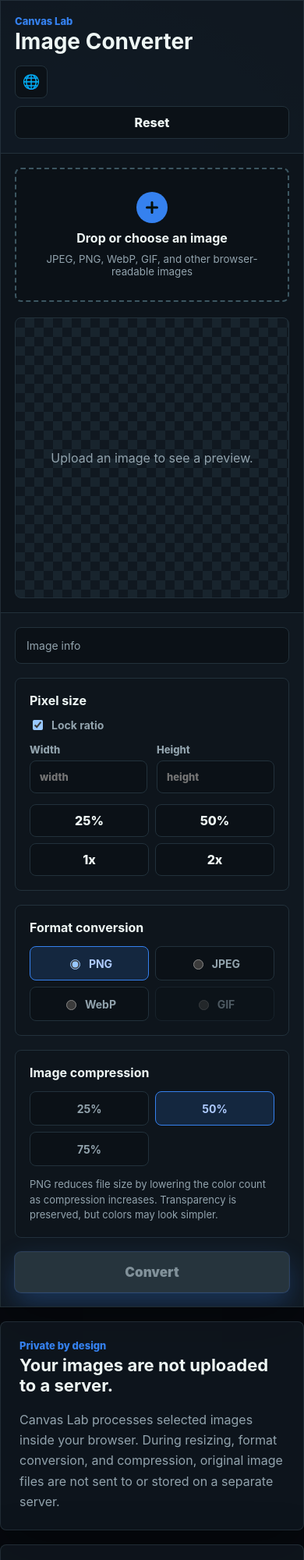
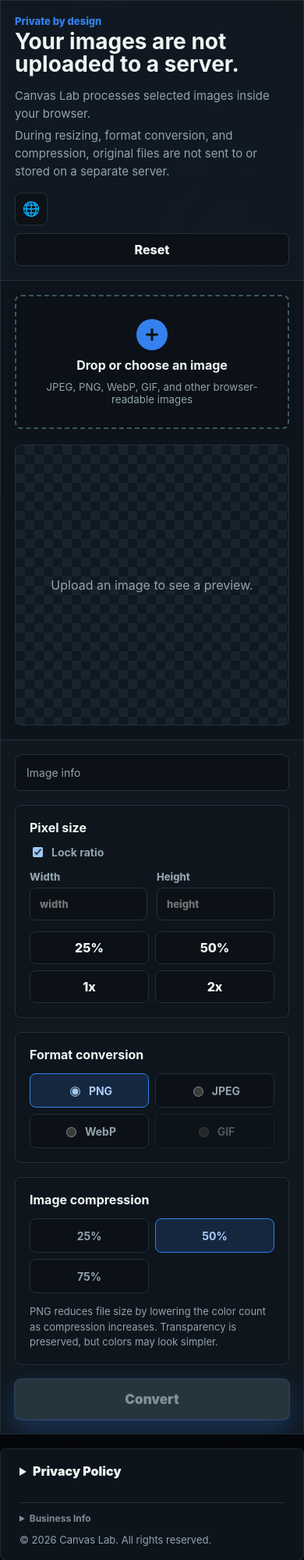
Before and after one commit to genieCS/canvas-lab, a website: page index.html in a window 390 px wide. Shown: the top 2000 px of the page at 78% size. Drawn offline with Linux system fonts and the light colour scheme.

Commit message:
보안 문구 상단으로 옮기기

```diff
--- a/app.js
+++ b/app.js
@@ -67,8 +67,8 @@
     trustAria: "보안 및 개인정보 안내",
     trustEyebrow: "Private by design",
     trustTitle: "이미지는 서버로 업로드되지 않습니다.",
-    trustCopy:
-      "Canvas Lab은 선택한 이미지를 사용자의 브라우저 안에서 처리합니다. 리사이즈, 포맷 변환, 압축 과정에서 원본 이미지 파일을 별도 서버로 전송하거나 저장하지 않습니다.",
+    trustCopyLine1: "Canvas Lab은 선택한 이미지를 사용자의 브라우저 안에서 처리합니다.",
+    trustCopyLine2: "리사이즈, 포맷 변환, 압축 과정에서 원본 이미지 파일을 별도 서버로 전송하거나 저장하지 않습니다.",
     privacyTitle: "개인정보 처리방침",
     privacyLocal:
       "Canvas Lab은 이미지 변환 기능 제공을 위해 사용자가 선택한 이미지 파일을 서버로 업로드하거나 저장하지 않습니다. 이미지 처리는 브라우저 내에서 수행됩니다.",
@@ -128,8 +128,8 @@
     trustAria: "Security and privacy notice",
     trustEyebrow: "Private by design",
     trustTitle: "Your images are not uploaded to a server.",
-    trustCopy:
-      "Canvas Lab processes selected images inside your browser. During resizing, format conversion, and compression, original image files are not sent to or stored on a separate server.",
+    trustCopyLine1: "Canvas Lab processes selected images inside your browser.",
+    trustCopyLine2: "During resizing, format conversion, and compression, original files are not sent to or stored on a separate server.",
     privacyTitle: "Privacy Policy",
     privacyLocal:
       "Canvas Lab does not upload or store image files selected by users for image conversion. Image processing happens locally in the browser.",
@@ -189,8 +189,8 @@
     trustAria: "セキュリティとプライバシーの案内",
     trustEyebrow: "Private by design",
     trustTitle: "画像はサーバーにアップロードされません。",
-    trustCopy:
-      "Canvas Labは選択した画像をユーザーのブラウザ内で処理します。リサイズ、形式変換、圧縮の過程で元画像ファイルを別サーバーへ送信または保存しません。",
+    trustCopyLine1: "Canvas Labは選択した画像をユーザーのブラウザ内で処理します。",
+    trustCopyLine2: "リサイズ、形式変換、圧縮の過程で元画像ファイルを別サーバーへ送信または保存しません。",
     privacyTitle: "プライバシーポリシー",
     privacyLocal:
       "Canvas Labは画像変換機能の提供にあたり、ユーザーが選択した画像ファイルをサーバーへアップロードまたは保存しません。画像処理はブラウザ内で行われます。",
@@ -249,7 +249,8 @@
     trustAria: "安全与隐私说明",
     trustEyebrow: "Private by design",
     trustTitle: "图像不会上传到服务器。",
-    trustCopy: "Canvas Lab 会在用户的浏览器中处理所选图像。调整尺寸、格式转换和压缩过程中，原始图像文件不会发送到或存储在单独服务器上。",
+    trustCopyLine1: "Canvas Lab 会在用户的浏览器中处理所选图像。",
+    trustCopyLine2: "调整尺寸、格式转换和压缩过程中，原始图像文件不会发送到或存储在单独服务器上。",
     privacyTitle: "隐私政策",
     privacyLocal: "Canvas Lab 不会为了图像转换功能上传或存储用户选择的图像文件。图像处理在浏览器内完成。",
     privacyAds: "本网站可能使用 Google AdSense。Google 及其合作伙伴可能会使用 Cookie、IP 地址、设备标识符等信息进行广告投放和衡量。",
@@ -306,8 +307,8 @@
     trustAria: "Notice de sécurité et de confidentialité",
     trustEyebrow: "Private by design",
     trustTitle: "Vos images ne sont pas téléversées sur un serveur.",
-    trustCopy:
-      "Canvas Lab traite les images sélectionnées dans votre navigateur. Lors du redimensionnement, de la conversion et de la compression, les fichiers originaux ne sont pas envoyés ni stockés sur un serveur séparé.",
+    trustCopyLine1: "Canvas Lab traite les images sélectionnées dans votre navigateur.",
+    trustCopyLine2: "Lors du redimensionnement, de la conversion et de la compression, les fichiers originaux ne sont ni envoyés ni stockés sur un serveur séparé.",
     privacyTitle: "Politique de confidentialité",
     privacyLocal:
       "Canvas Lab ne téléverse ni ne stocke les images sélectionnées par les utilisateurs pour la conversion. Le traitement des images s’effectue localement dans le navigateur.",
@@ -366,8 +367,8 @@
     trustAria: "Aviso de seguridad y privacidad",
     trustEyebrow: "Private by design",
     trustTitle: "Tus imágenes no se suben a un servidor.",
-    trustCopy:
-      "Canvas Lab procesa las imágenes seleccionadas dentro de tu navegador. Durante el cambio de tamaño, la conversión y la compresión, los archivos originales no se envían ni se almacenan en un servidor separado.",
+    trustCopyLine1: "Canvas Lab procesa las imágenes seleccionadas dentro de tu navegador.",
+    trustCopyLine2: "Durante el cambio de tamaño, la conversión y la compresión, los archivos originales no se envían ni se almacenan en un servidor separado.",
     privacyTitle: "Política de privacidad",
     privacyLocal:
       "Canvas Lab no sube ni almacena las imágenes seleccionadas por los usuarios para la conversión. El procesamiento se realiza localmente en el navegador.",
@@ -426,8 +427,8 @@
     trustAria: "Sicherheits- und Datenschutzhinweis",
     trustEyebrow: "Private by design",
     trustTitle: "Ihre Bilder werden nicht auf einen Server hochgeladen.",
-    trustCopy:
-      "Canvas Lab verarbeitet ausgewählte Bilder direkt im Browser. Beim Ändern der Größe, Konvertieren und Komprimieren werden Originaldateien nicht an einen separaten Server gesendet oder dort gespeichert.",
+    trustCopyLine1: "Canvas Lab verarbeitet ausgewählte Bilder direkt im Browser.",
+    trustCopyLine2: "Beim Ändern der Größe, Konvertieren und Komprimieren werden Originaldateien nicht an einen separaten Server gesendet oder dort gespeichert.",
     privacyTitle: "Datenschutzerklärung",
     privacyLocal:
       "Canvas Lab lädt oder speichert keine von Nutzern ausgewählten Bilddateien für die Konvertierung. Die Bildverarbeitung erfolgt lokal im Browser.",
--- a/index.html
+++ b/index.html
@@ -63,9 +63,13 @@
     <main class="app-shell">
       <section class="workspace" aria-label="이미지 변환 도구" data-i18n-attr="aria-label:appAria">
         <div class="topbar">
-          <div>
-            <p class="eyebrow">Canvas Lab</p>
-            <h1 data-i18n="title">이미지 변환기</h1>
+          <div class="hero-message">
+            <p class="eyebrow" data-i18n="trustEyebrow">Private by design</p>
+            <h1 data-i18n="trustTitle">이미지는 서버로 업로드되지 않습니다.</h1>
+            <p class="topbar-copy">
+              <span data-i18n="trustCopyLine1">Canvas Lab은 선택한 이미지를 사용자의 브라우저 안에서 처리합니다.</span>
+              <span data-i18n="trustCopyLine2">리사이즈, 포맷 변환, 압축 과정에서 원본 이미지 파일을 별도 서버로 전송하거나 저장하지 않습니다.</span>
+            </p>
           </div>
           <div class="topbar-actions">
             <div class="language-picker" id="languagePicker">
@@ -196,16 +200,6 @@
         </div>
       </section>
 
-      <section class="trust-section" aria-label="보안 및 개인정보 안내" data-i18n-attr="aria-label:trustAria">
-        <div>
-          <p class="eyebrow" data-i18n="trustEyebrow">Private by design</p>
-          <h2 data-i18n="trustTitle">이미지는 서버로 업로드되지 않습니다.</h2>
-        </div>
-        <p data-i18n="trustCopy">
-          Canvas Lab은 선택한 이미지를 사용자의 브라우저 안에서 처리합니다. 리사이즈, 포맷 변환, 압축 과정에서 원본 이미지 파일을 별도 서버로 전송하거나 저장하지 않습니다.
-        </p>
-      </section>
-
       <footer class="site-footer">
         <details class="policy-panel" id="privacy">
           <summary data-i18n="privacyTitle">개인정보 처리방침</summary>
--- a/styles.css
+++ b/styles.css
@@ -56,30 +56,12 @@
   overflow: hidden;
 }
 
-.trust-section,
 .site-footer {
   margin-top: 18px;
   border: 1px solid rgba(98, 123, 134, 0.24);
   border-radius: 8px;
   background: rgba(16, 24, 32, 0.78);
   box-shadow: var(--shadow);
-}
-
-.trust-section {
-  display: grid;
-  grid-template-columns: minmax(220px, 0.85fr) minmax(0, 1.15fr);
-  gap: 18px;
-  padding: 22px 24px;
-}
-
-.trust-section h2 {
-  margin-top: 4px;
-  font-size: 22px;
-}
-
-.trust-section p:last-child {
-  color: var(--muted);
-  line-height: 1.65;
 }
 
 .site-footer {
@@ -167,6 +149,20 @@
   display: flex;
   align-items: center;
   gap: 10px;
+}
+
+.hero-message {
+  max-width: 760px;
+}
+
+.topbar-copy {
+  display: grid;
+  max-width: 620px;
+  gap: 4px;
+  margin-top: 14px;
+  color: var(--muted);
+  font-size: 15px;
+  line-height: 1.55;
 }
 
 .language-picker {
@@ -600,10 +596,6 @@
     grid-template-columns: 1fr;
   }
 
-  .trust-section {
-    grid-template-columns: 1fr;
-  }
-
   .control-panel {
     border-left: 0;
     border-top: 1px solid var(--line);
```
